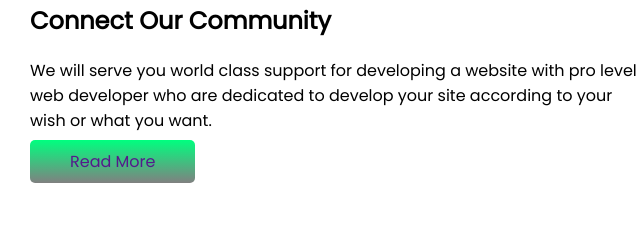
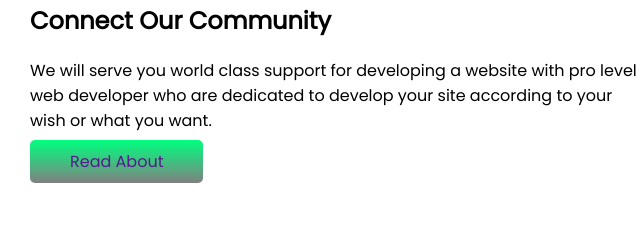
Before and after one commit to Md-Tur/assignment-1, a plain HTML site: page index.html in a window 1280 px wide. Shown: the part 1353-1593 px from the top of the page, 18-658 px from the left. Drawn offline with Linux system fonts and the light colour scheme.

Commit message:
minor error fixed

```diff
--- a/index.html
+++ b/index.html
@@ -75,7 +75,7 @@
                 We will serve you world class support for developing a website with pro level web developer who are
                 dedicated to develop your site according to your wish or what you want.
             </p>
-            <a href="">Read More</a>
+            <a href="">Read About</a>
         </div>
         <div id="width">
             <img id="develop-picture" src="images/pictures/project.png" alt="">
```
